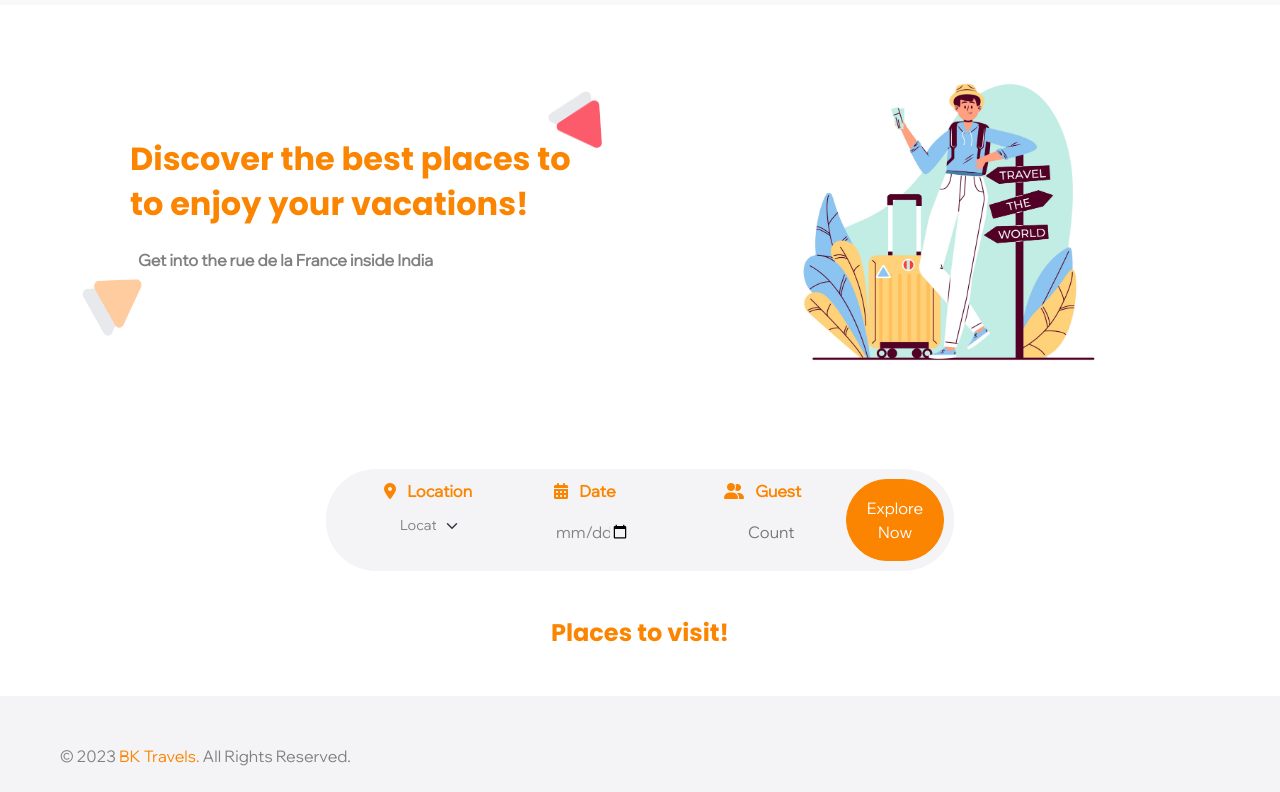
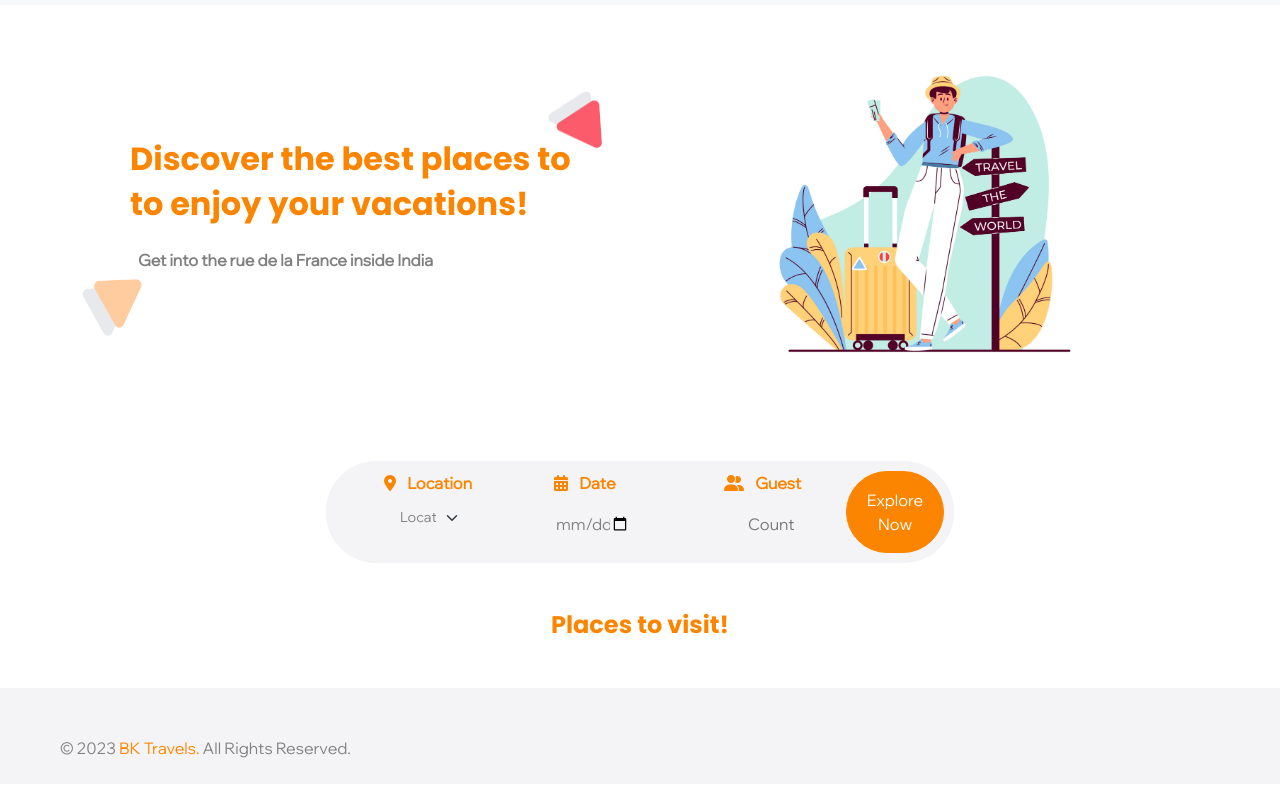
Before and after one commit to Dipaque/BK-travels, a plain HTML site: page tour.html in a window 1280 px wide. Shown: the part 55-847 px from the top of the page. Drawn offline with nearby package versions, Linux system fonts and the light colour scheme; a web font is replaced by a local one.

Commit message:
Add files via upload

```diff
--- a/tour.html
+++ b/tour.html
@@ -75,8 +75,8 @@
                 <img class="ml-auto" style=" z-index: -1;" src="tri1.png" height="60"  width="60">
                   </div>
             </div>
-            <div class="col-lg-6 mt-2 text-center">
-                <img class="aboutimg mt-5 ms-5  " src="tourpic.jpg" height="85%" width="65%">
+            <div class="col-lg-6  text-center">
+                <img class="aboutimg mt-5 " src="tourpic.jpg" height="85%" width="65%">
                 </div>
             </div>
             </div>
```
